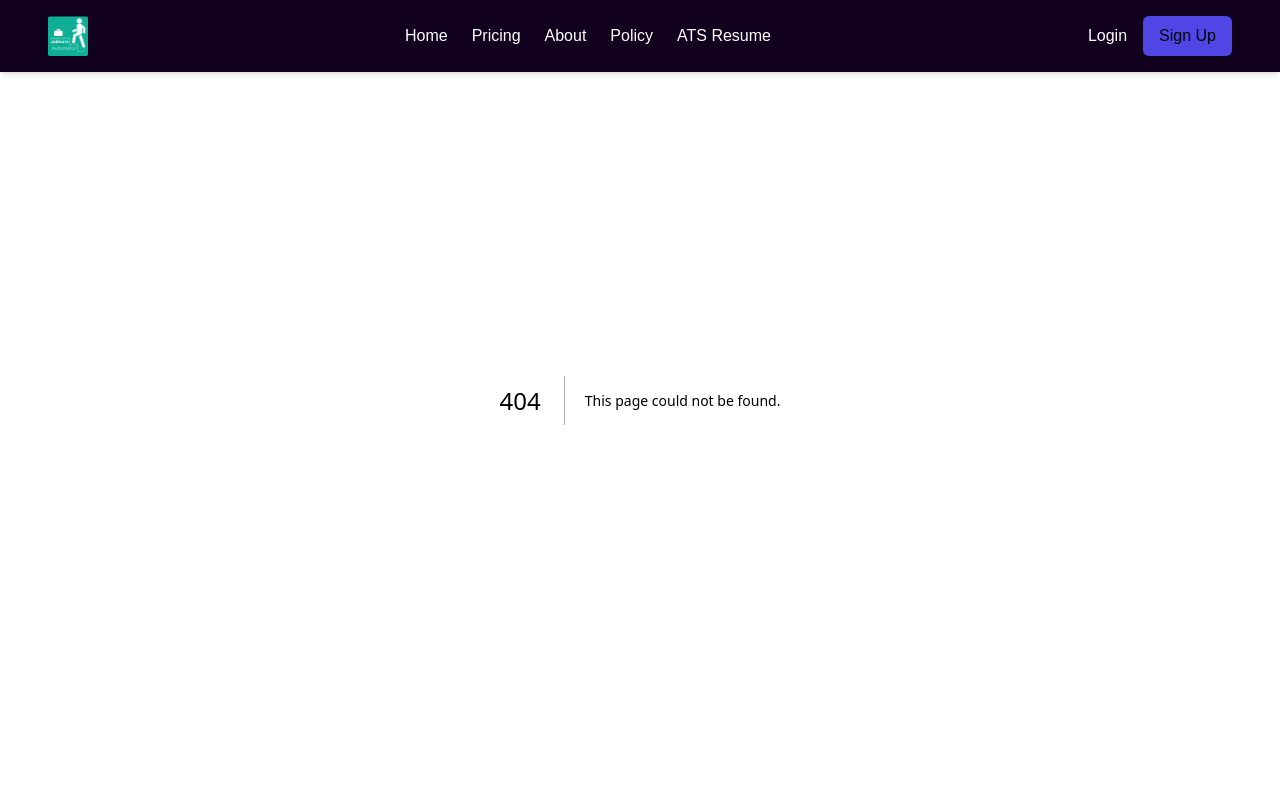
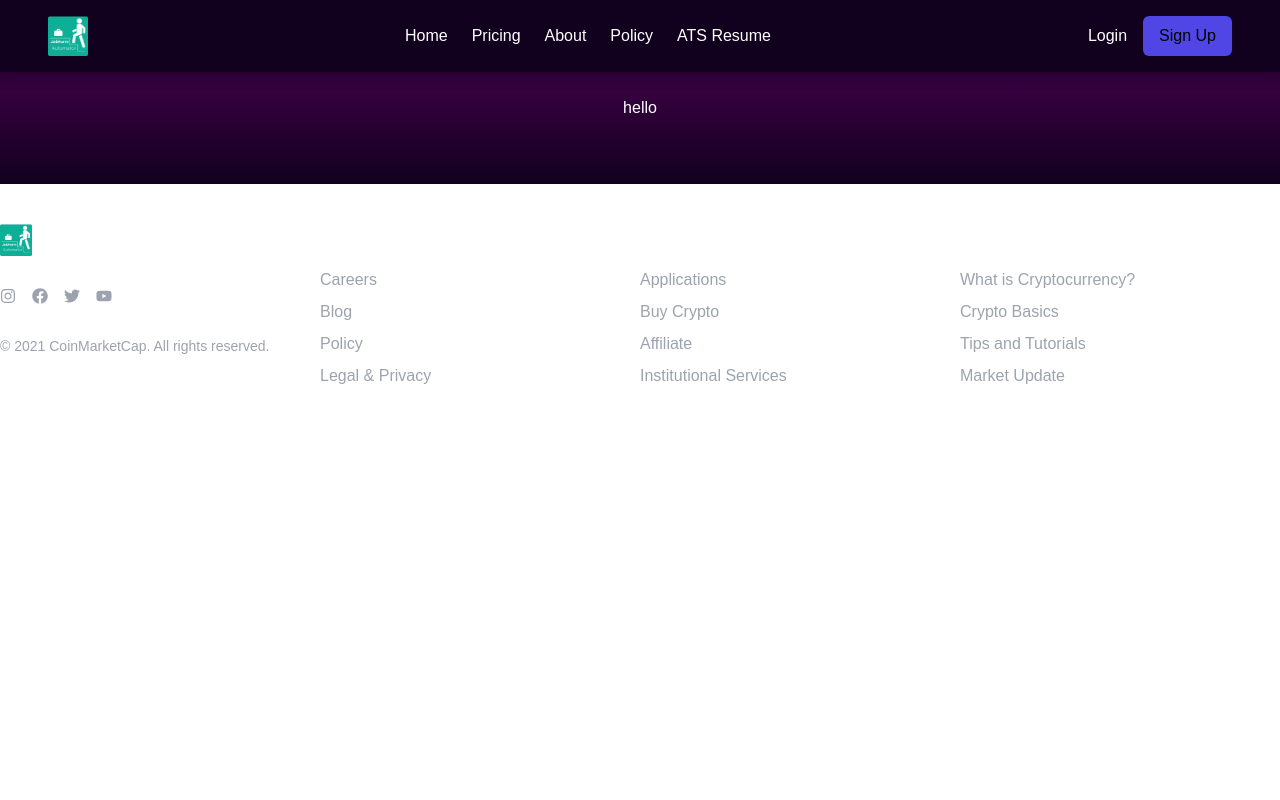
Before and after one commit to saurabhbelote/JobFormAutomator, a Next.js app: page /home in a window 1280 px wide. Before the commit this address had no page. Shown: the top 800 px of the page. Built offline with nearby package versions, Linux system fonts and the light colour scheme.

Commit message:
working on hero page

```diff
--- /dev/null
+++ b/app/home/page.tsx
@@ -0,0 +1,7 @@
+export default function Home() {
+    return (
+        <section className="bg-gradient-to-b from-[#11011E] via-[#35013e] to-[#11011E] bg-[#11011E] py-16 pt-24 px-6 md:px-16 lg:px-20 text-white text-center">
+            hello
+      </section>
+    );
+  }
```
